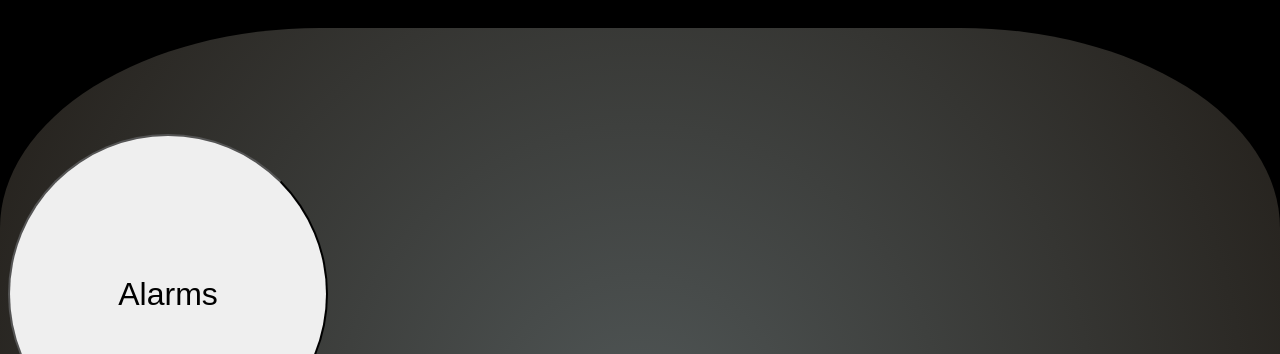
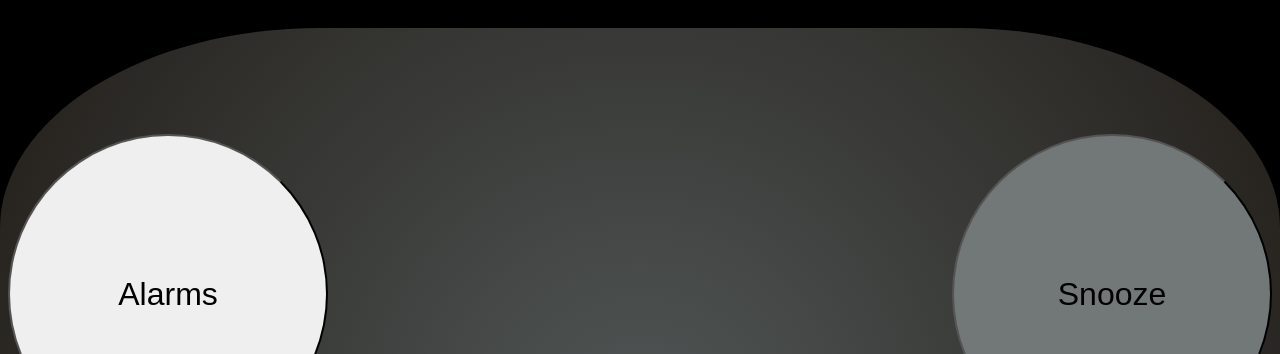
Before and after one commit to rwood219/alarm-clock, a website: page alarm-clock/dist/index.html in a window 1280 px wide. Shown: the top 354 px of the page. Drawn offline with Linux system fonts and the light colour scheme.

Commit message:
changed snooze button

```diff
--- a/alarm-clock/dist/index.html
+++ b/alarm-clock/dist/index.html
@@ -19,6 +19,7 @@
       </div>
     </div>
     <button class="alarm-ctn-toggle">Alarms</button>
+    <button id="alarm-snooze">Snooze</button>
     <div class="alarm-display"></div>
 
     <div class="alarm-ctn">
@@ -30,7 +31,6 @@
       </select>
       <input class="date-time" type="date" />
       <button id="add-more-alarms">+</button>
-      <button id="alarm-snooze">Snooze</button>
       <button id="alarm-stop">Stop</button>
       <button id="repeat"></button>
 
--- a/alarm-clock/dist/script.js
+++ b/alarm-clock/dist/script.js
@@ -56,6 +56,7 @@ checkForAlarm = () => {
         currentStoredAlarm.newDateInput === isoDate
       ) {
         sound.play();
+
         console.log("Alarm triggered");
       }
     }
@@ -69,7 +70,7 @@ setAlarmList = () => {
   if (storedAlarms === null) {
     console.log("no stored alarms");
     return;
-  } else
+  } else {
     storedAlarms.forEach((storedAlarms) => {
       createLi(
         alarmList,
@@ -79,6 +80,7 @@ setAlarmList = () => {
         )}`
       );
     });
+  }
 };
 
 updateAlarmList = () => {
--- a/alarm-clock/dist/style.css
+++ b/alarm-clock/dist/style.css
@@ -123,6 +123,17 @@ button {
   margin: 10px;
 }
 
+#alarm-snooze {
+  float: right;
+  position: relative;
+  margin-top: 10%;
+  height: 10em;
+  width: 10em;
+  z-index: 10;
+  font-size: 2em;
+  background-color: rgb(114, 119, 119);
+}
+
 .settings-popup {
   display: none;
   position: relative;
```
